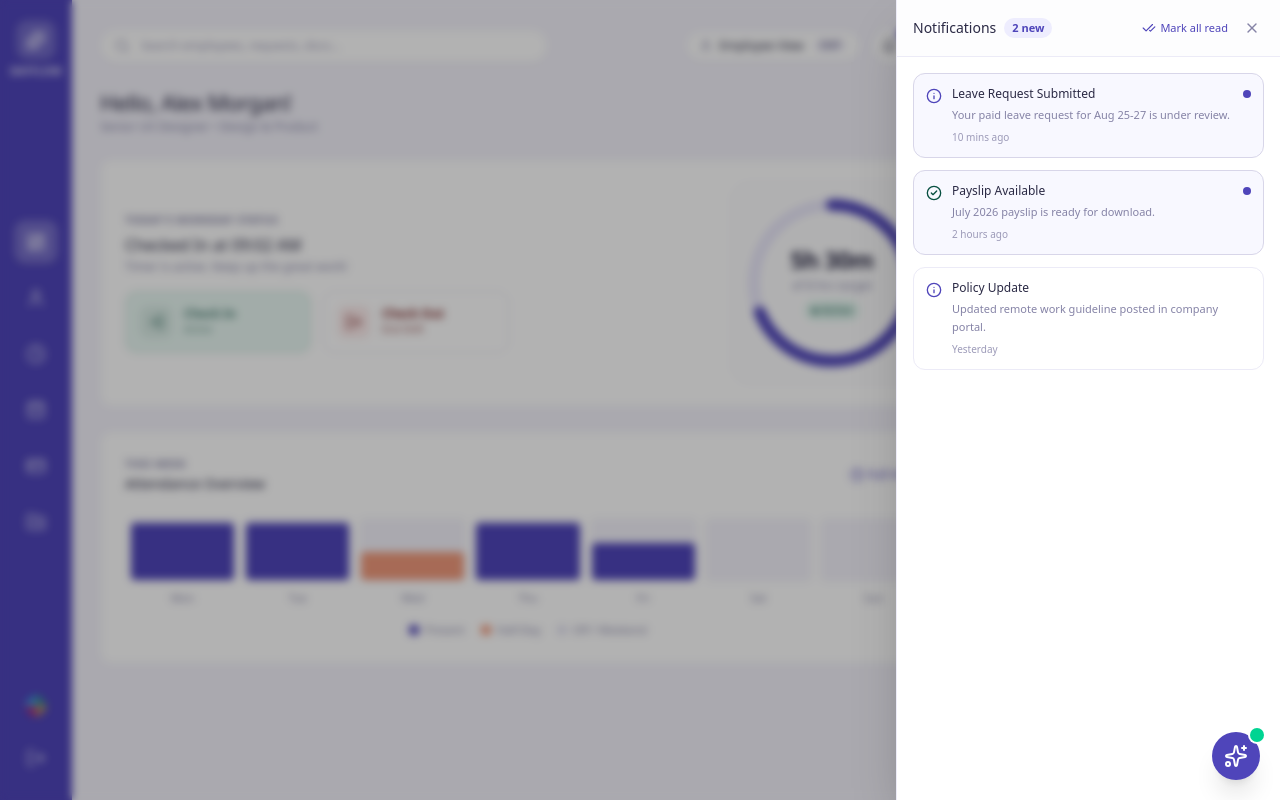
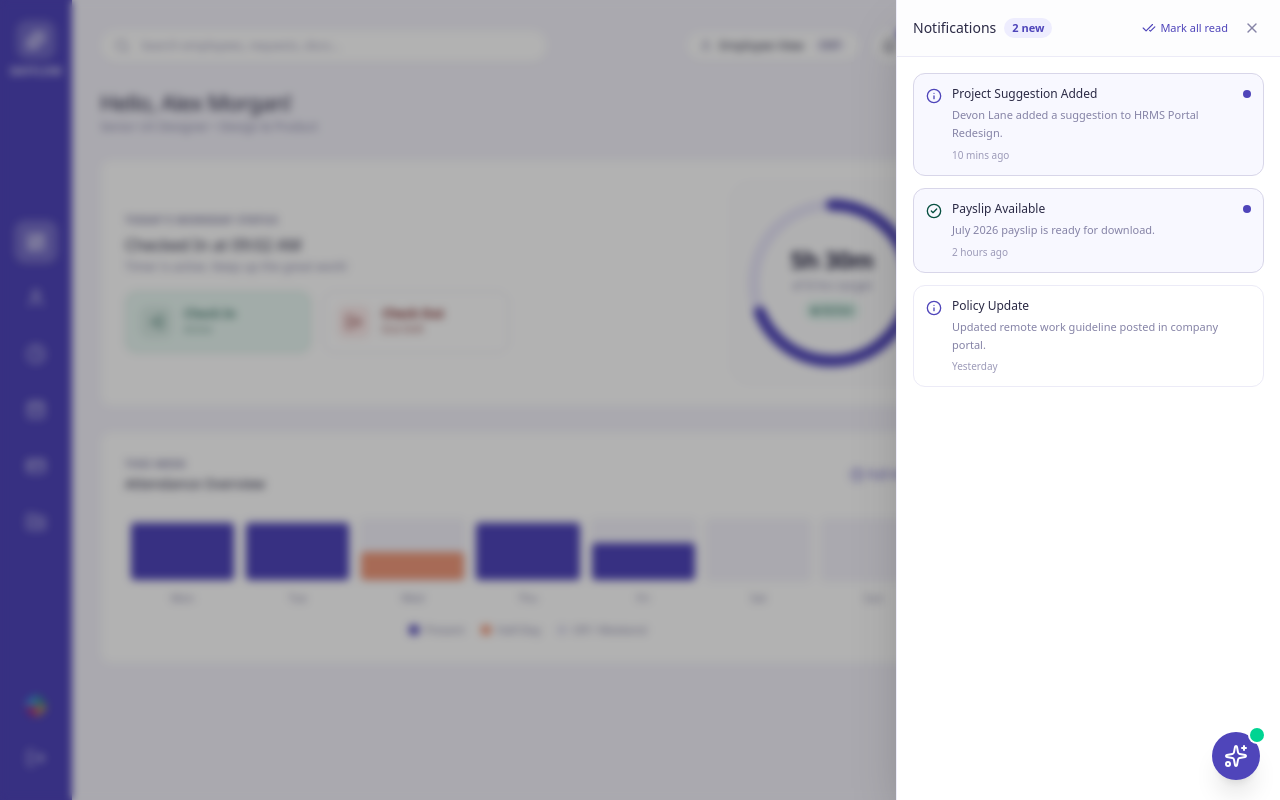
Before and after one commit to Mohityadav1541/odoo-hackathon-2026, a Next.js app in the folder hrms/: page / in a window 1280 px wide. Both pictures are taken after a click on the button 890 px from the left and 46 px from the top of the page. Built offline with nearby package versions, Linux system fonts and the light colour scheme; grey boxes are pictures that could not be loaded.

Commit message:
UI Updates: Conditionally render project suggestions, add project metadata, and implement clickable notifications

```diff
--- a/hrms/app/projects/[id]/page.tsx
+++ b/hrms/app/projects/[id]/page.tsx
@@ -21,7 +21,7 @@ import {
 
 export default function ProjectDetailPage({ params }: { params: Promise<{ id: string }> }) {
   const { id } = use(params);
-  const { projects, addToast } = useApp();
+  const { projects, addToast, role } = useApp();
 
   const [suggestion, setSuggestion] = useState("");
   const [attachedFile, setAttachedFile] = useState<File | null>(null);
@@ -202,6 +202,7 @@ export default function ProjectDetailPage({ params }: { params: Promise<{ id: st
         </div>
 
         {/* Project Suggestions & Documents */}
+        {role !== "admin" && (
           <div className="dayflow-card p-6 space-y-4">
             <div className="flex items-center justify-between">
               <div>
@@ -264,6 +265,7 @@ export default function ProjectDetailPage({ params }: { params: Promise<{ id: st
               </div>
             </div>
           </div>
+        )}
       </div>
     </AppShell>
   );
--- a/hrms/components/layout/NotificationsPanel.tsx
+++ b/hrms/components/layout/NotificationsPanel.tsx
@@ -77,10 +77,15 @@ export const NotificationsPanel: React.FC<NotificationsPanelProps> = ({
                 if (n.type === "danger" || n.type === "warning")
                   icon = <AlertCircle className="w-4 h-4 text-[#854F0B]" />;
 
-                return (
+                const content = (
                   <div
                     key={n.id}
-                    className={`p-3 rounded-xl border transition-all ${
+                    onClick={() => {
+                      if (n.link) {
+                        onClose(); // Close panel when navigating
+                      }
+                    }}
+                    className={`p-3 rounded-xl border transition-all ${n.link ? "cursor-pointer hover:border-[#4f45ba]" : ""} ${
                       n.isUnread
                         ? "bg-[#EEEDFE]/40 border-[#D8D6E9]"
                         : "bg-white border-[#ECEBF7]"
@@ -107,6 +112,12 @@ export const NotificationsPanel: React.FC<NotificationsPanelProps> = ({
                     </div>
                   </div>
                 );
+
+                return n.link ? (
+                  <a href={n.link} key={n.id} className="block">
+                    {content}
+                  </a>
+                ) : content;
               })
             )}
           </div>
--- a/hrms/context/AppContext.tsx
+++ b/hrms/context/AppContext.tsx
@@ -57,6 +57,7 @@ export interface NotificationItem {
   isUnread: boolean;
   type: "info" | "success" | "warning" | "danger";
   targetRole?: "employee" | "admin" | "all";
+  link?: string;
 }
 
 export interface ToastItem {
@@ -291,6 +292,10 @@ const initialProjects: ProjectItem[] = [
     status: "In Progress",
     description: "Revamping the internal HRMS portal with a modern UI and improved UX.",
     progress: 65,
+    manager: "Alex Morgan",
+    managerAvatar: "https://images.unsplash.com/photo-1534528741775-53994a69daeb?w=150&auto=format&fit=crop&q=80",
+    deadline: "2026-10-15",
+    budget: "$45,000",
     tasks: [{ status: "completed" }, { status: "pending" }],
     team: [
       { id: "1", name: "Alex Morgan", role: "Lead", avatar: "https://images.unsplash.com/photo-1534528741775-53994a69daeb?w=150&auto=format&fit=crop&q=80" },
@@ -304,6 +309,10 @@ const initialProjects: ProjectItem[] = [
     status: "Planning",
     description: "Preparation for Q3 company-wide performance reviews and feedback cycles.",
     progress: 15,
+    manager: "Courtney Henry",
+    managerAvatar: "https://images.unsplash.com/photo-1494790108377-be9c29b29330?w=150&auto=format&fit=crop&q=80",
+    deadline: "2026-09-30",
+    budget: "$12,000",
     tasks: [{ status: "pending" }],
     team: [
       { id: "3", name: "Courtney Henry", role: "HR", avatar: "https://images.unsplash.com/photo-1494790108377-be9c29b29330?w=150&auto=format&fit=crop&q=80" }
@@ -362,7 +371,7 @@ export const AppProvider: React.FC<{ children: React.ReactNode }> = ({ children
   ]);
 
   const [notifications, setNotifications] = useState<NotificationItem[]>([
-    { id: "1", title: "Leave Request Submitted", message: "Your paid leave request for Aug 25-27 is under review.", timestamp: "10 mins ago", isUnread: true, type: "info", targetRole: "employee" },
+    { id: "1", title: "Project Suggestion Added", message: "Devon Lane added a suggestion to HRMS Portal Redesign.", timestamp: "10 mins ago", isUnread: true, type: "info", targetRole: "all", link: "/projects/PRJ-101" },
     { id: "2", title: "Payslip Available", message: "July 2026 payslip is ready for download.", timestamp: "2 hours ago", isUnread: true, type: "success", targetRole: "all" },
     { id: "3", title: "Policy Update", message: "Updated remote work guideline posted in company portal.", timestamp: "Yesterday", isUnread: false, type: "info", targetRole: "all" },
     { id: "4", title: "New Leave Application", message: "Devon Lane has applied for 2 days of sick leave.", timestamp: "1 hour ago", isUnread: true, type: "warning", targetRole: "admin" },
```
Lines whose indentation alone changed are shown as unchanged.
